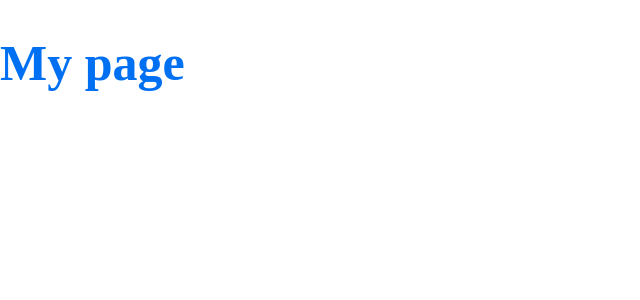
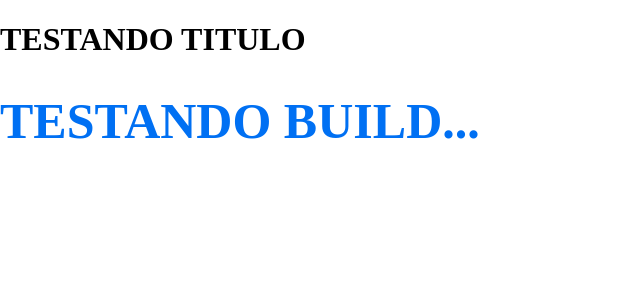
Before and after one commit to JohnPeter01/instabootcamp, a Next.js app: page / in a window 1280 px wide. Shown: the top 300 px of the page, without its empty margins (0-640 px from the left). Built offline with nearby package versions, Linux system fonts and the light colour scheme.

Commit message:
Commit Inicial

```diff
--- a/package.json
+++ b/package.json
@@ -1,5 +1,5 @@
 {
-  "name": "with-styled-components",
+  "name": "instabootcamp",
   "version": "1.0.0",
   "scripts": {
     "dev": "next",
--- a/pages/index.js
+++ b/pages/index.js
@@ -4,7 +4,12 @@ const Title = styled.h1`
   font-size: 50px;
   color: ${({ theme }) => theme.colors.primary};
 `
-
+function Title2(porps){
+  return <h1>TESTANDO {porps.children}</h1>
+}
 export default function Home() {
-  return <Title>My page</Title>
+  return <>
+  <Title2>TITULO</Title2>
+    <Title>TESTANDO BUILD...</Title>
+  </>
 }
```
